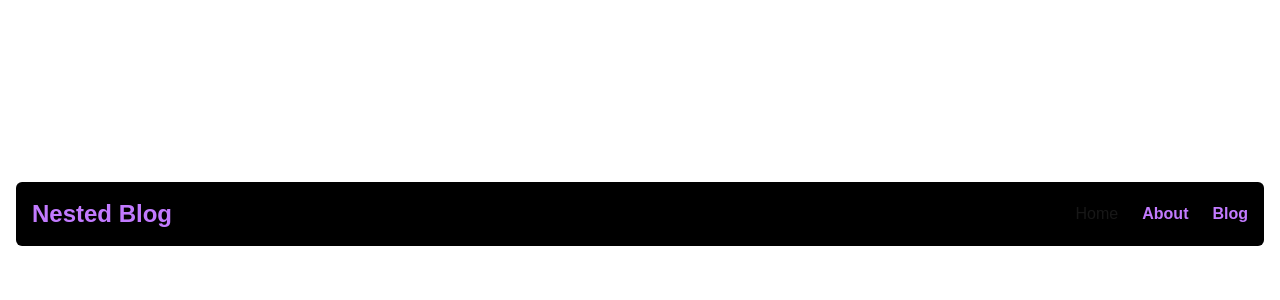
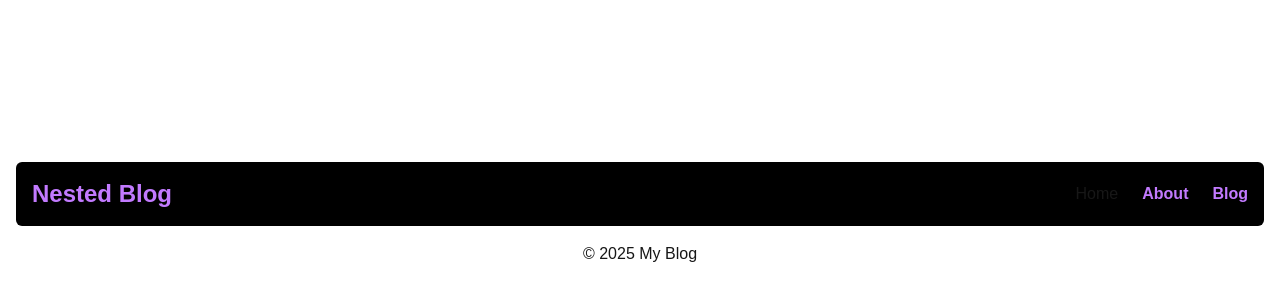
Before and after one commit to UWASEdjaria/Next.js-Nested-Project-Blog-with-Multiple-Rendering-Techniques, a Next.js app: page / in a window 1280 px wide. Shown: the part 186-486 px from the top of the page. Built offline with nearby package versions, Linux system fonts and the light colour scheme.

Commit message:
add footer

```diff
--- a/src/app/Blog detail/page.tsx
+++ /dev/null
@@ -1,9 +0,0 @@
-import React from 'react'
-
-function page() {
-  return (
-    <div>page</div>
-  )
-}
-
-export default page
--- a/src/app/layout.tsx
+++ b/src/app/layout.tsx
@@ -36,6 +36,7 @@ export default function RootLayout({
 
         </nav>
         </header>
+         <footer className="mt-4 text-center">© 2025 My Blog</footer>
         {children}
       </body>
     </html>
```
